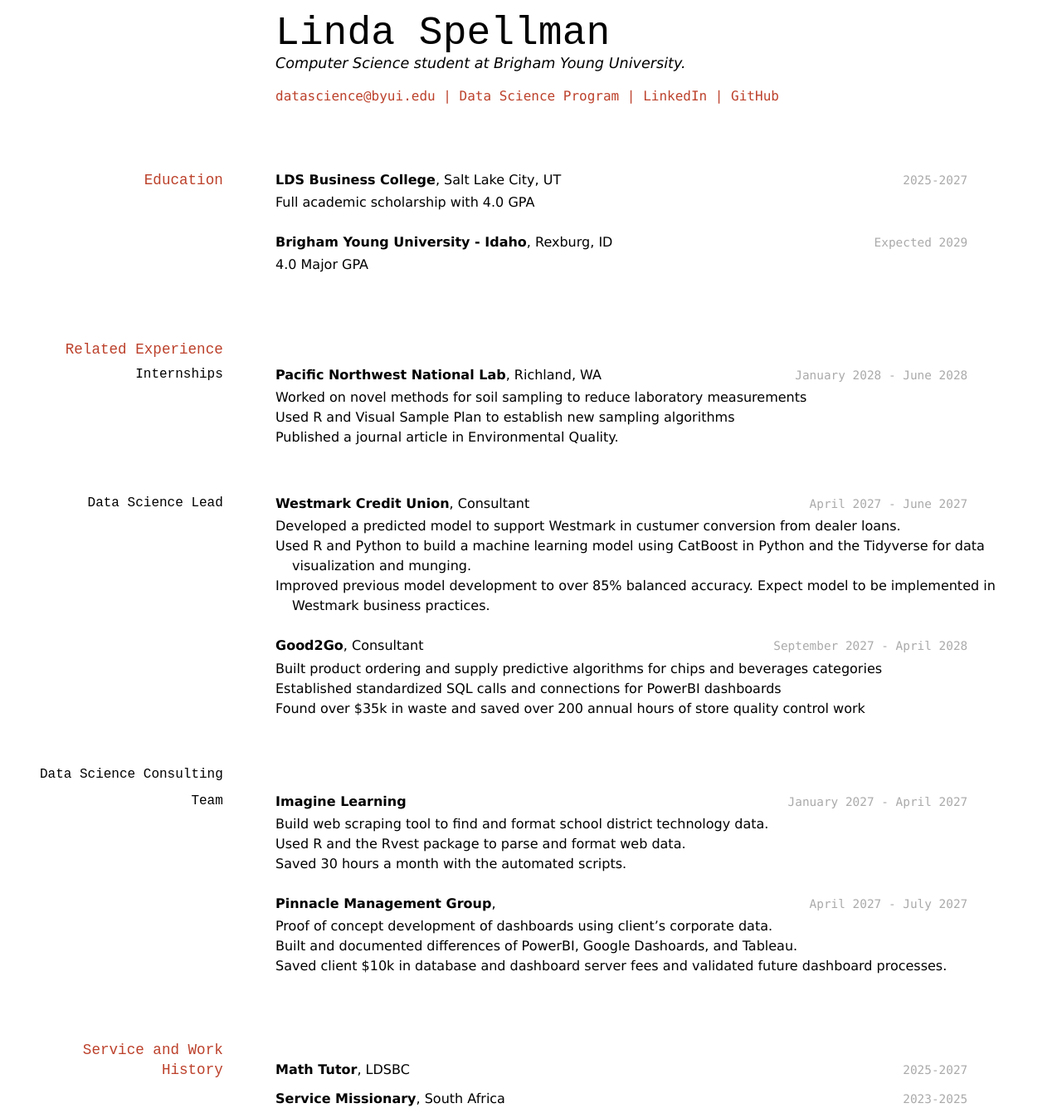
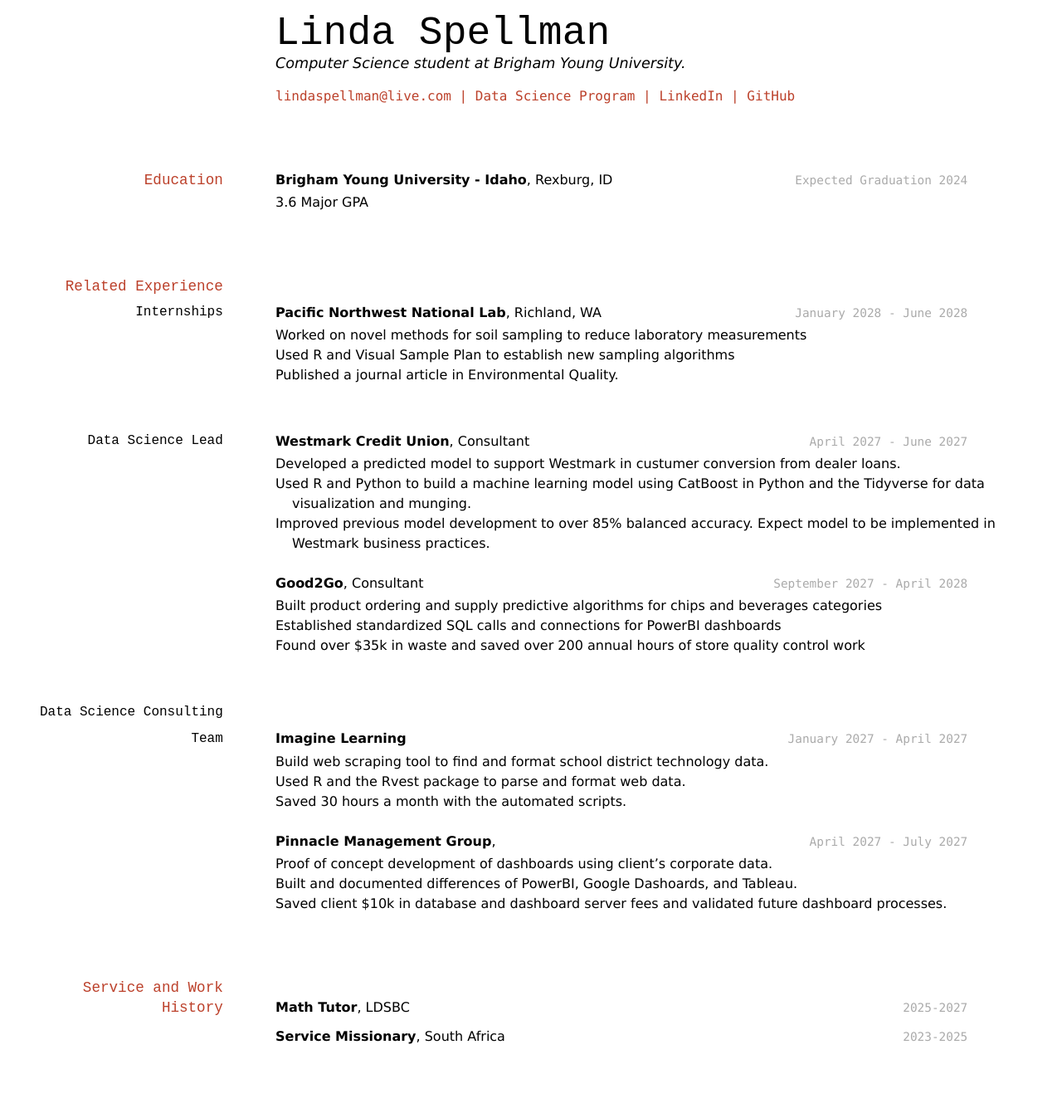
Before and after one commit to byuids-resumes/spellman_resume, a Jekyll site: the page built from docs/index.md, in a window 1280 px wide. Shown: the whole page at 83% size. Built offline with Jekyll 4.4.1, drawn with Linux system fonts in a browser that asks for light colours; after the commit the page ends 1272 px from its top, so only the background shows below that.

Commit message:
education changed

```diff
--- a/docs/index.md
+++ b/docs/index.md
@@ -6,25 +6,20 @@ title: Linda Spellman's Resume
 Computer Science student at Brigham Young University.
 
 <div id="webaddress">
-<a href="datascience@byui.edu">datascience@byui.edu</a>
+<a href="lindaspellman@live.com">lindaspellman@live.com</a>
 | <a href="https://byuidatascience.github.io/development.html">Data Science Program</a>
-| <a href="https://www.linkedin.com/groups/13537407/">LinkedIn</a>
-| <a href="https://github.com/byuids-resumes">GitHub</a>
+| <a href="https://www.linkedin.com/in/linda-spellman-760676182/">LinkedIn</a>
+| <a href="https://github.com/lindaspellman">GitHub</a>
 </div>
 
 <!-- https://www.monique.tech/the-art-of-markdown -->
 
 ## Education
 
-`2025-2027`
-__LDS Business College__, Salt Lake City, UT
-
-- Full academic scholarship with 4.0 GPA
-
-`Expected 2029`
+`Expected Graduation 2024`
 __Brigham Young University - Idaho__, Rexburg, ID
 
-- 4.0 Major GPA
+- 3.6 Major GPA
 
 
 ## Related Experience
```
